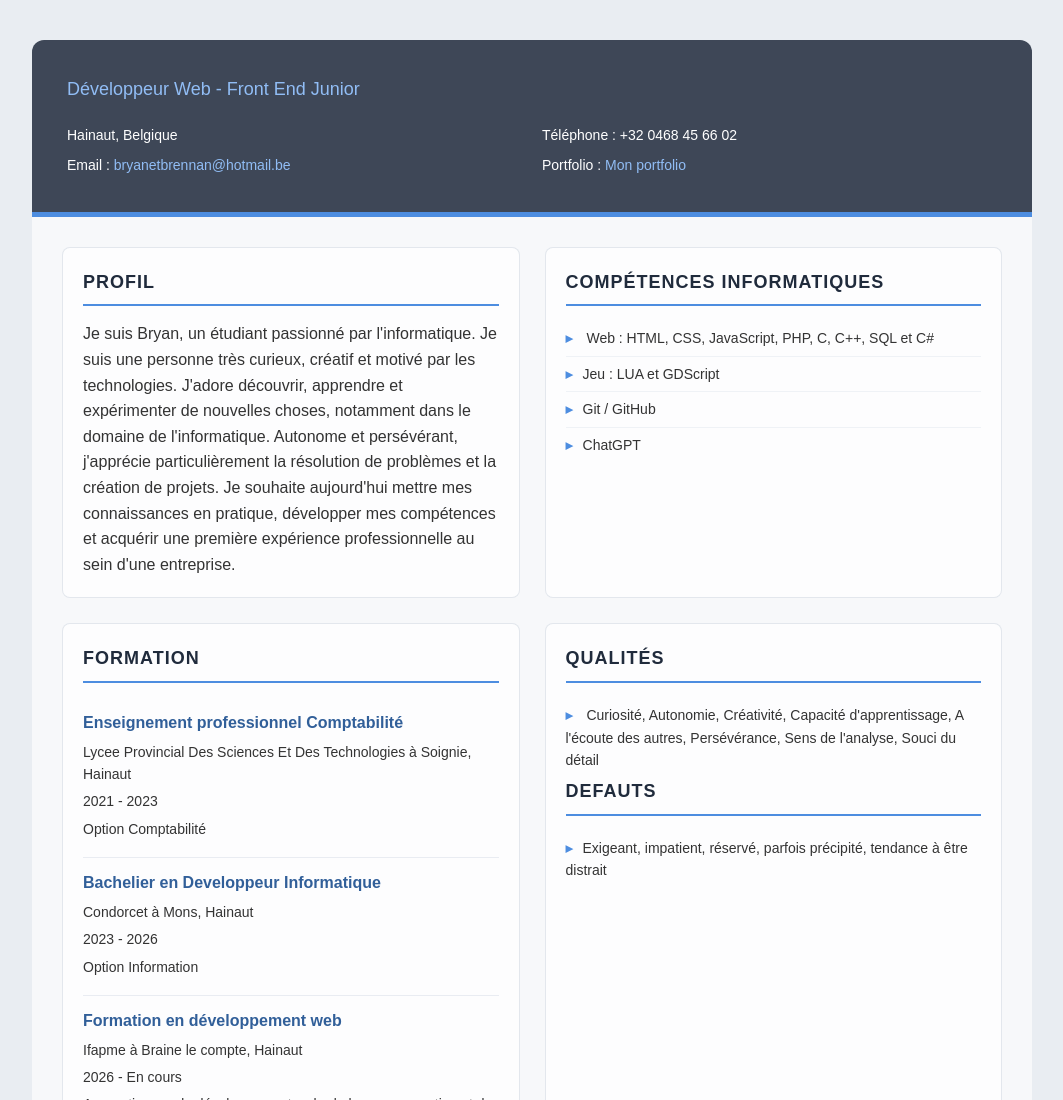
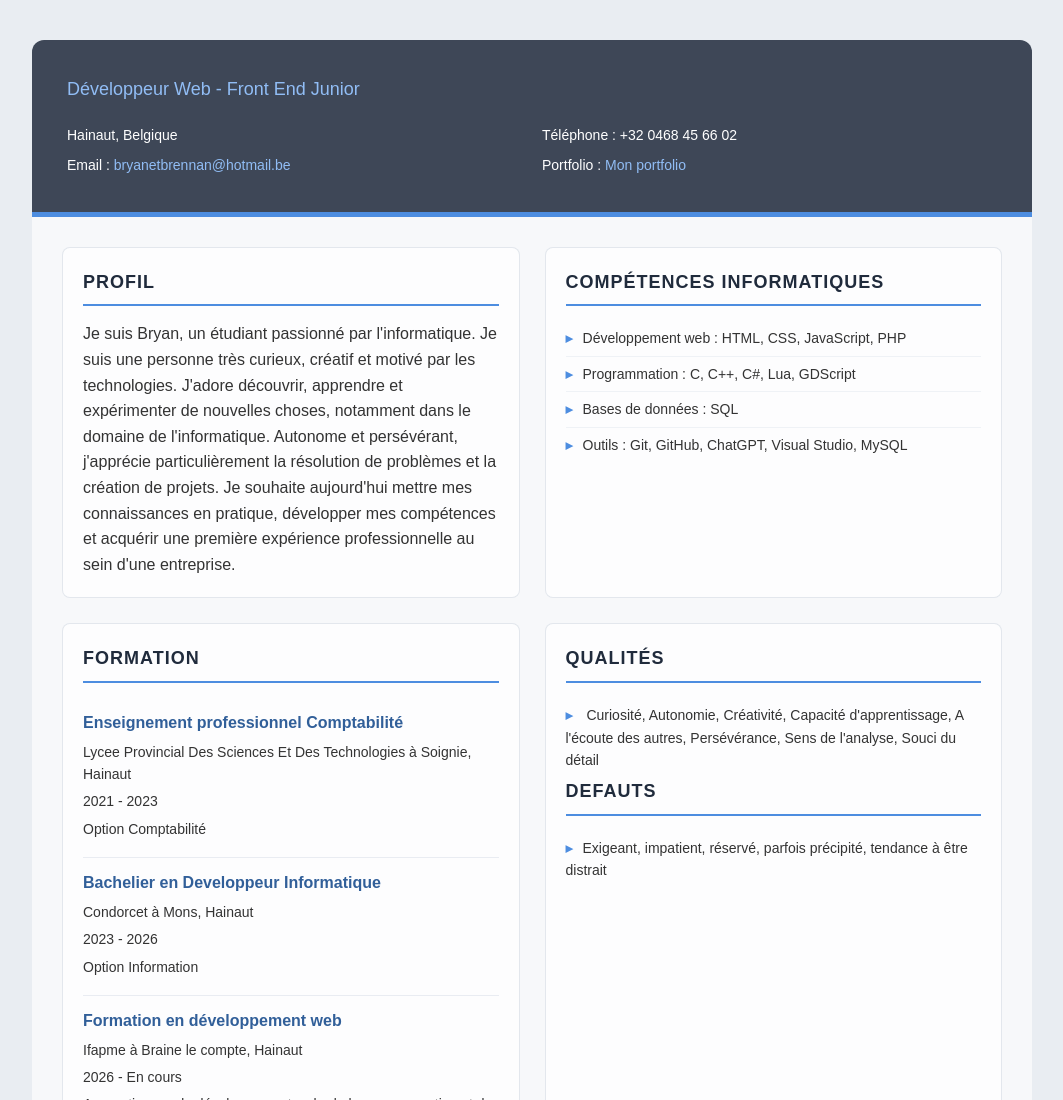
Before and after one commit to Baryalis/Baryalis.github.io, a plain HTML site: page index.html in a window 1280 px wide. Shown: the top 1100 px of the page, without its empty margins (108-1171 px from the left). Drawn offline with Linux system fonts and the light colour scheme.

Commit message:
Fix HTML formatting and update content

```diff
--- a/index.html
+++ b/index.html
@@ -58,10 +58,10 @@
         <section id="competences">
             <h2>Compétences informatiques</h2>
             <ul>
-                <li> Web : HTML, CSS, JavaScript, PHP, C, C++, SQL et C#</li>
-                <li>Jeu : LUA et GDScript</li>
-                <li>Git / GitHub</li>
-                <li>ChatGPT</li>
+                <li>Développement web : HTML, CSS, JavaScript, PHP</li>
+                <li>Programmation : C, C++, C#, Lua, GDScript</li>
+                <li>Bases de données : SQL</li>
+                <li>Outils : Git, GitHub, ChatGPT, Visual Studio, MySQL</li>
             </ul>
         </section>
         <section id="projets">
```
